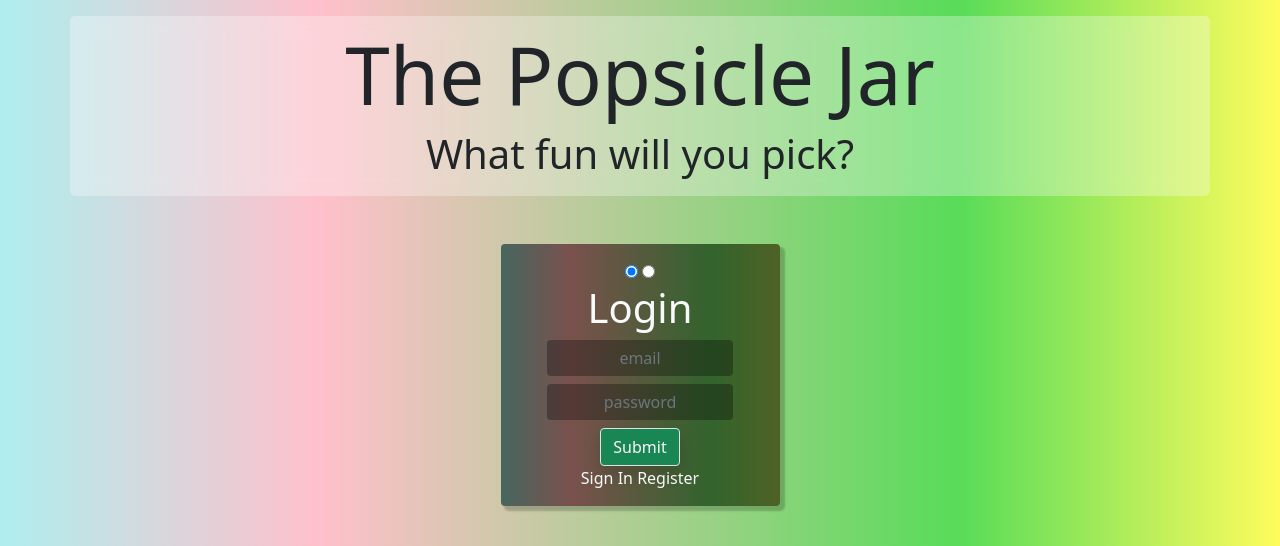
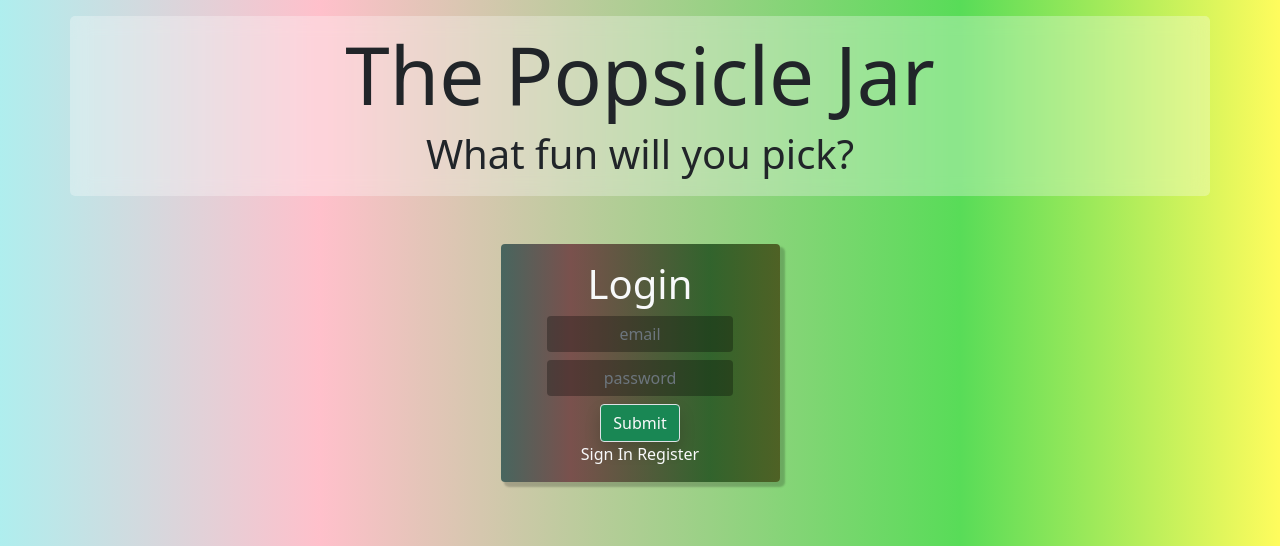
Before and after one commit to blublin/the_popsicle_jar, a Flask app: page / in a window 1280 px wide. Shown: the top 546 px of the page. Run offline with Flask 2, Linux system fonts and the light colour scheme.

Commit message:
login css

```diff
--- a/flask_app/static/css/login_reg.css
+++ b/flask_app/static/css/login_reg.css
@@ -30,6 +30,10 @@ form {
     box-shadow: 4px 4px 2px 1px rgba(0, 0, 0, 0.2);
     /* https://developer.mozilla.org/en-US/docs/Web/CSS/box-shadow */
     text-align: center;
+}
+
+input[type=radio] {
+    display: none;
 }
 
 .form-bg {
```
